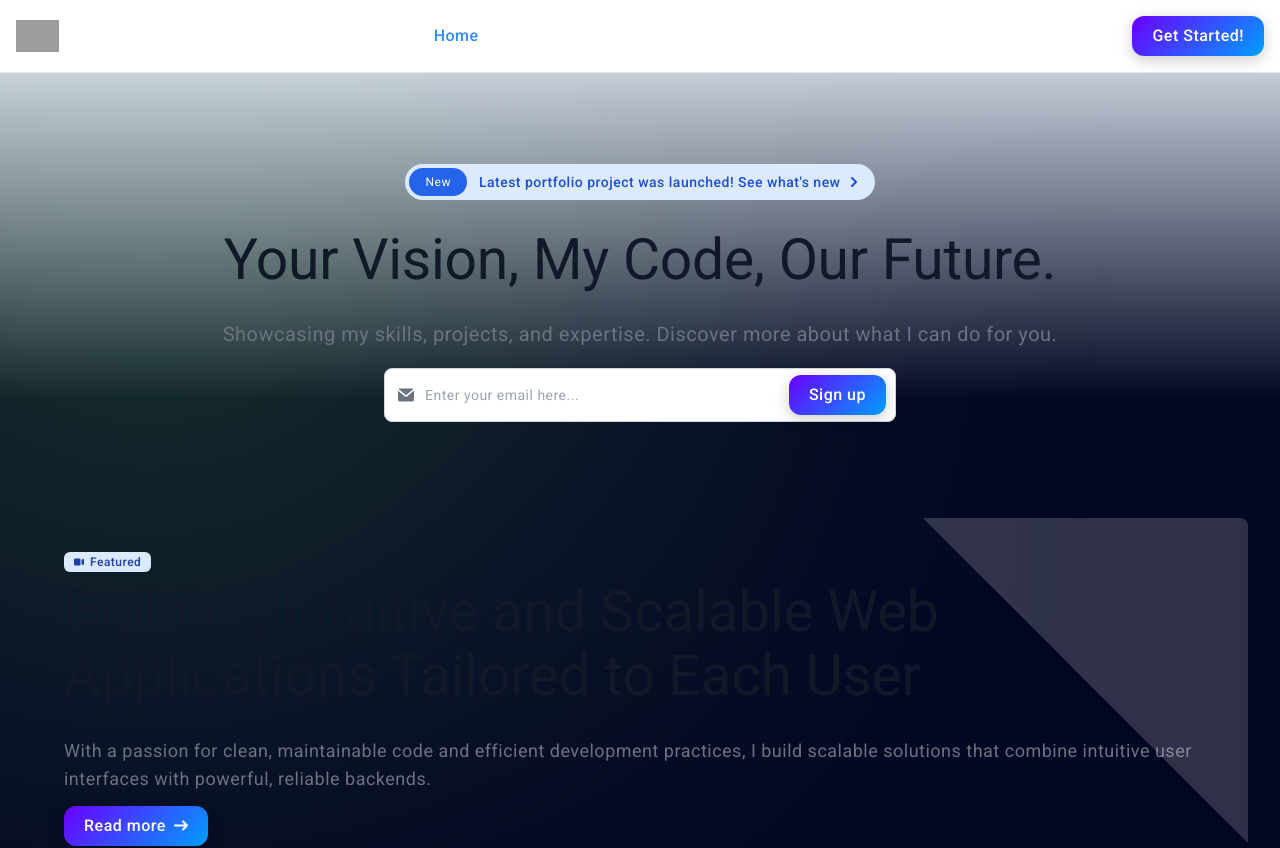
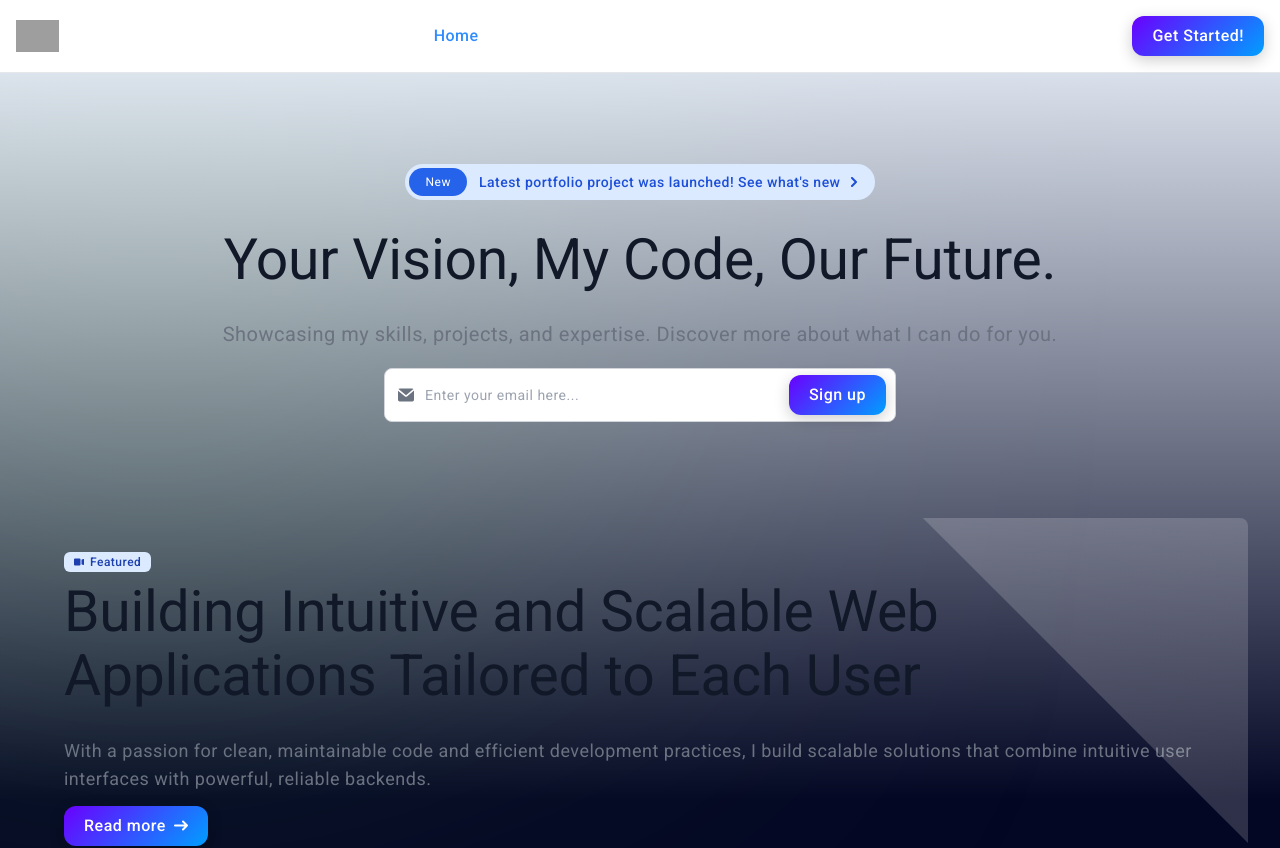
Before and after one commit to QuintsGuy/Trisoft-Website, an Angular app: page / in a window 1280 px wide. Shown: the top 848 px of the page. Built offline with nearby package versions, Linux system fonts and the light colour scheme; grey boxes are pictures that could not be loaded.

Commit message:
Fixed background gradient

```diff
--- a/src/app/components/home/home.component.html
+++ b/src/app/components/home/home.component.html
@@ -23,7 +23,7 @@
                 </div>
             </form>
         </div>
-        <div class="bg-gradient-to-b from-blue-50 to-transparent dark:from-blue-900 w-full h-full absolute top-0 left-0 z-0" style="height: 50vh; max-height: 50%;"></div>
+        <div class="bg-gradient-to-b from-blue-50 to-transparent dark:from-blue-900 w-full h-full absolute top-0 left-0 z-0"></div>
     </section>
 
     <section>
```
